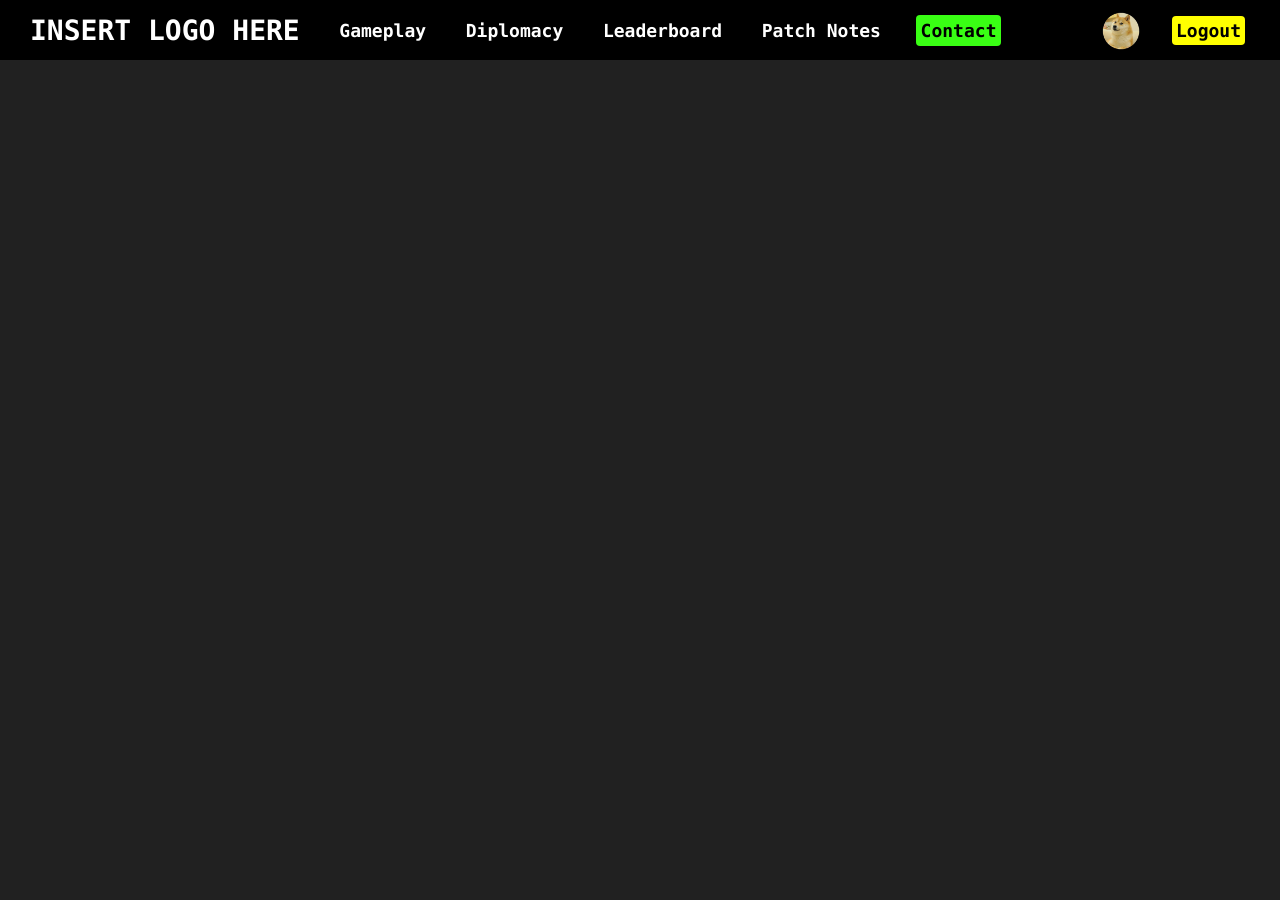
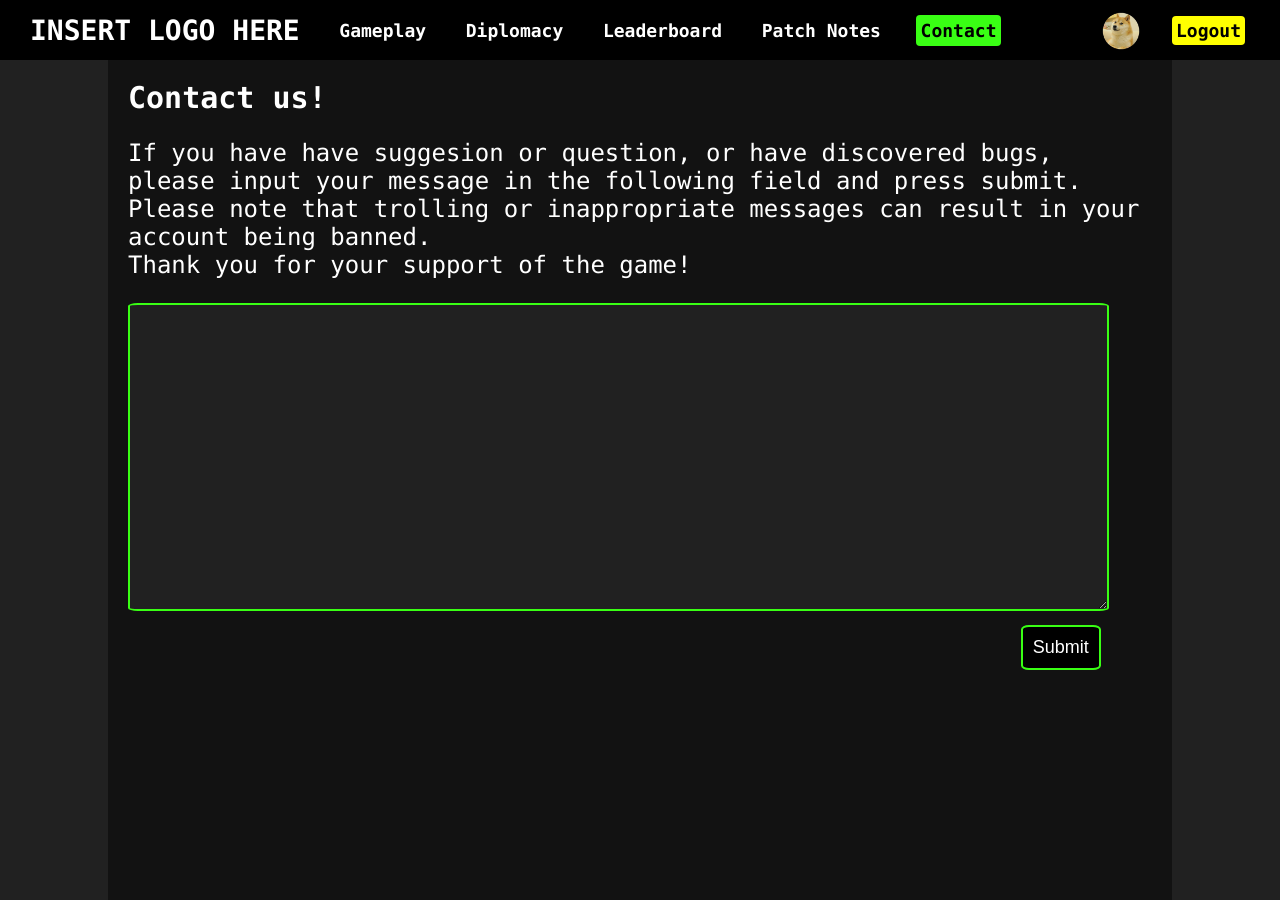
Before and after one commit to Jason-HaoXinChao/Sleepless-Management-Game, a plain HTML site: page contact.html in a window 1280 px wide. Before the commit the page ends 800 px from the top, so only its background shows below. Drawn offline with Linux system fonts and the light colour scheme.

Commit message:
Made layout for contact page

```diff
--- a/contact.css
+++ b/contact.css
@@ -3,6 +3,7 @@ body {
     margin: 0px;
     width: 100%;
     height: 100%;
+    font-family: 'Lucida Console', ui-monospace, monospace;
 }
 
 .header {
@@ -50,6 +51,7 @@ body {
     width: 40px;
     height: 40px;
     vertical-align: middle;
+    border-radius: 50%;
 }
 
 .right_header a.logout {
@@ -64,3 +66,58 @@ body {
     text-decoration: none;
     vertical-align: middle;
 }
+
+.maincontent {
+    width: 80%;
+    height: 100vh;
+    margin: auto;
+    margin-top: 0px;
+    padding: 20px;
+    background-color: #121212;
+    overflow: hidden;
+}
+
+.maincontent p {
+    font-size: 24px;
+    color: white;
+    flex-flow: row;
+    width: 100%;
+}
+
+.maincontent strong {
+    font-size: 30px;
+    margin: 0px;
+    color: white;
+}
+
+#submitButton {
+    color: white;
+    background-color: black;
+    border: 2px solid #39FF14;
+    border-radius: 10%;
+    padding: 10px;
+    margin-top: 10px;
+    font-size: 18px;
+    transition: all 0.3s;
+    float: right;
+    margin-right: 5%;
+}
+
+#submitButton:hover {
+    color: #000000;
+    background-color: #FFFFFF;
+}
+
+textarea#inputTextBox {
+    color: white;
+    background-color: #212121;
+    border: 2px solid #39FF14;
+    border-radius: 1%;
+    height: 300px;
+    width: 95%;
+    text-align: left;
+    text-anchor: start;
+    font-size: 20px;
+    word-wrap: normal;
+    overflow: hidden;
+}
--- a/contact.html
+++ b/contact.html
@@ -23,6 +23,14 @@
             <a href="logout" class="logout">Logout</a>
         </div>
     </div>
+    <div class="maincontent">
+        <strong>Contact us!</strong>
+        <p>If you have have suggesion or question, or have discovered bugs, please input your message in the following field and press submit.
+            <br>Please note that trolling or inappropriate messages can result in your account being banned.
+            <br>Thank you for your support of the game!</p>
+        <textarea id="inputTextBox"></textarea><br>
+        <button id="submitButton">Submit</button>
+    </div>
 </body>
 <script type="text/javascript" src="contact.js"></script>
 
```
